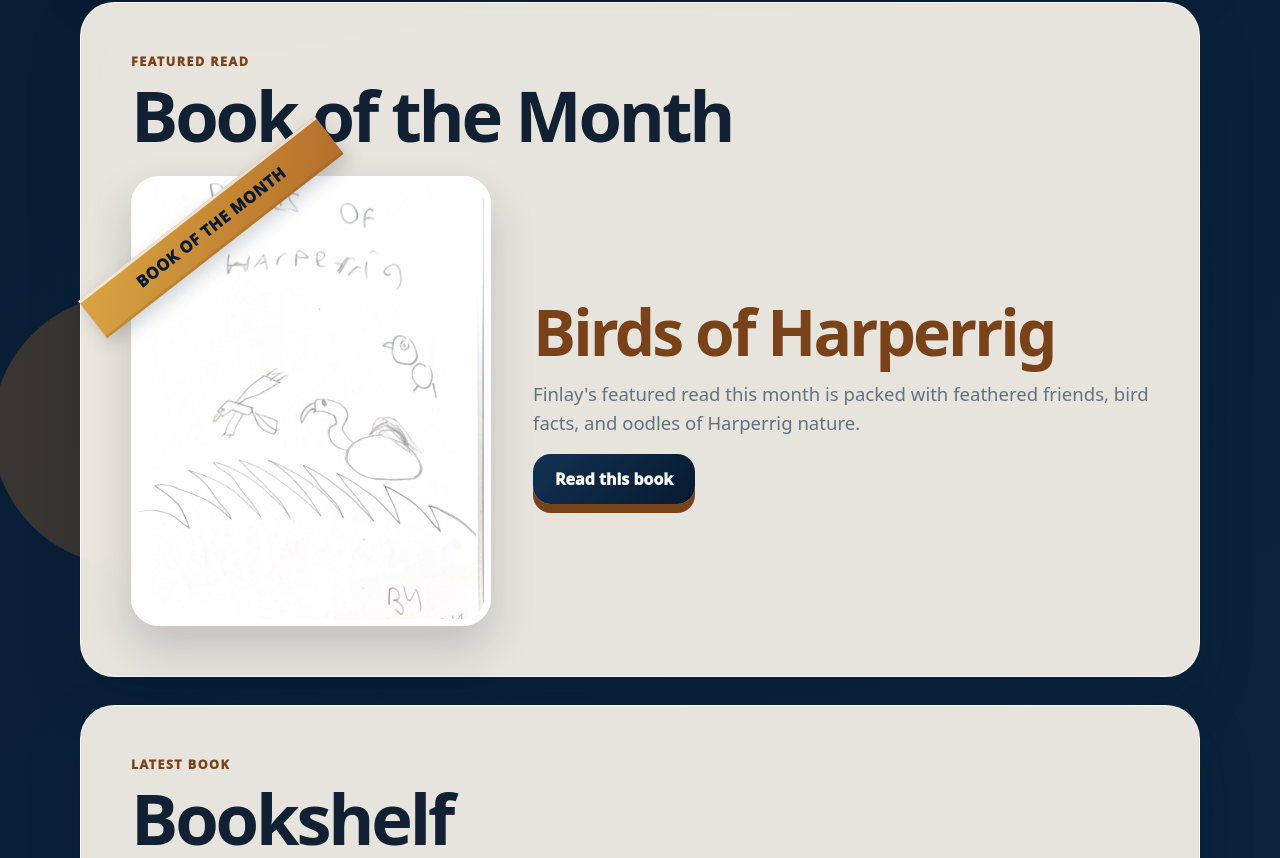
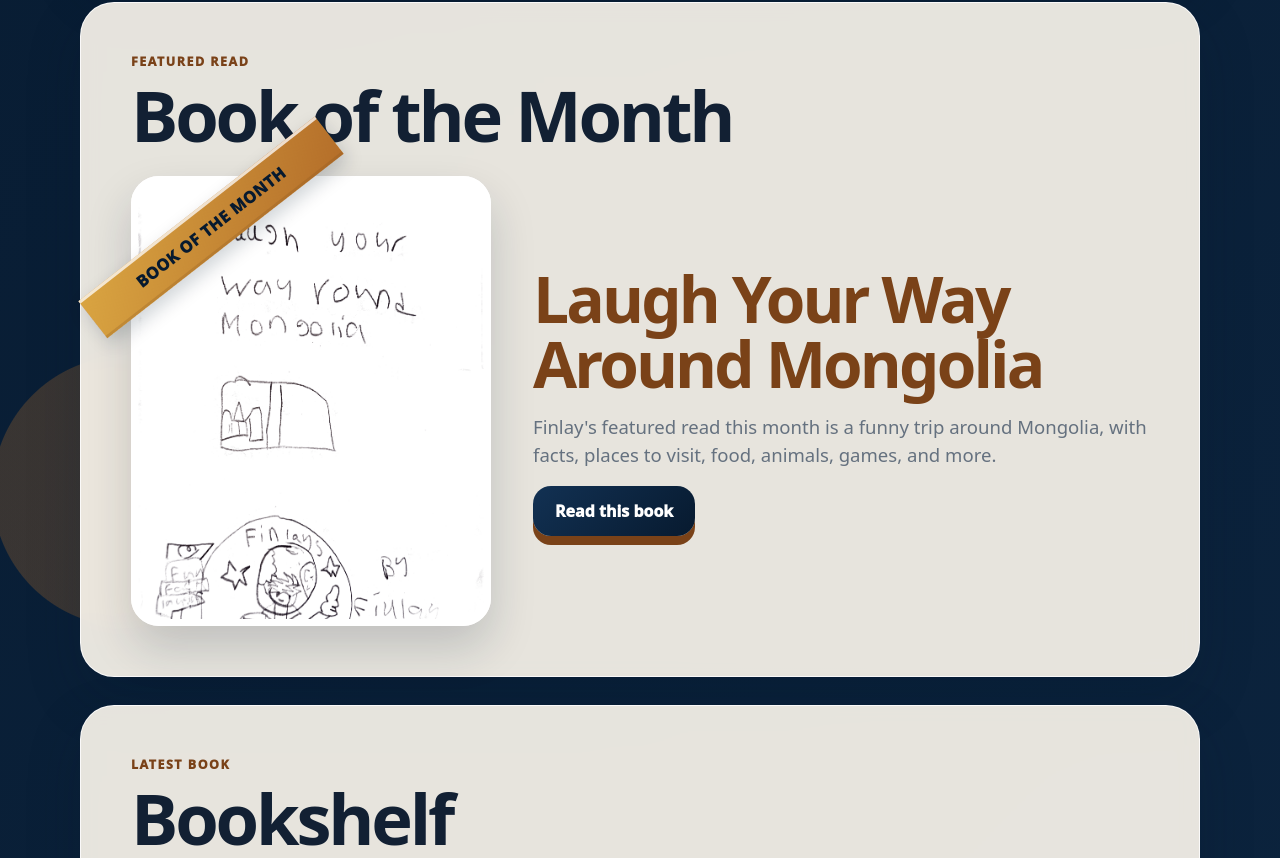
Before and after one commit to Bro4dsword/Finlays-Bookshop, a plain HTML site: page index.html in a window 1280 px wide. Shown: the part 1222-2080 px from the top of the page. Drawn offline with Linux system fonts and the light colour scheme.

Commit message:
Add Mongolia book of the month pages

```diff
--- a/index.html
+++ b/index.html
@@ -255,6 +255,6 @@
     </div>
   </div>
 
-  <script src="library.js?v=book-month-20260717-1"></script>
+  <script src="library.js?v=mongolia-book-month-20260717-1"></script>
 </body>
 </html>
--- a/library.js
+++ b/library.js
@@ -196,19 +196,71 @@ const books = [
       "⚽ Football friend"
     ],
     reviews: []
+  },
+  {
+    title: "Laugh Your Way Around Mongolia",
+    image: "images/laugh-your-way-around-mongolia/cover.png",
+    imageAlt: "Cover for Laugh Your Way Around Mongolia by Finlay",
+    description: "A funny tour around Mongolia with horses, food, facts, games, and Finlay's own adventure-book energy.",
+    facts: [
+      "✨ Written and illustrated by Finlay",
+      "🌍 Funny Mongolia facts",
+      "🐴 Horses, food, and places to visit"
+    ],
+    reviews: []
   }
 ];
 
 const bookOfTheMonth = {
-  title: "Birds of Harperrig",
-  coverImage: "images/birds-of-harperrig.png",
-  coverAlt: "Cover for Birds of Harperrig by Finlay",
-  description: "Finlay's featured read this month is packed with feathered friends, bird facts, and oodles of Harperrig nature.",
+  title: "Laugh Your Way Around Mongolia",
+  coverImage: "images/laugh-your-way-around-mongolia/cover.png",
+  coverAlt: "Cover for Laugh Your Way Around Mongolia by Finlay",
+  description: "Finlay's featured read this month is a funny trip around Mongolia, with facts, places to visit, food, animals, games, and more.",
   badgeText: "Book of the Month",
   readerPages: [
     {
-      image: "images/birds-of-harperrig.png",
-      alt: "Birds of Harperrig front cover"
+      image: "images/laugh-your-way-around-mongolia/cover.png",
+      alt: "Laugh Your Way Around Mongolia front cover"
+    },
+    {
+      image: "images/laugh-your-way-around-mongolia/page-01.png",
+      alt: "Laugh Your Way Around Mongolia page 1"
+    },
+    {
+      image: "images/laugh-your-way-around-mongolia/page-02.png",
+      alt: "Laugh Your Way Around Mongolia page 2"
+    },
+    {
+      image: "images/laugh-your-way-around-mongolia/page-03.png",
+      alt: "Laugh Your Way Around Mongolia page 3"
+    },
+    {
+      image: "images/laugh-your-way-around-mongolia/page-04.png",
+      alt: "Laugh Your Way Around Mongolia page 4"
+    },
+    {
+      image: "images/laugh-your-way-around-mongolia/page-05.png",
+      alt: "Laugh Your Way Around Mongolia page 5"
+    },
+    {
+      image: "images/laugh-your-way-around-mongolia/page-06.png",
+      alt: "Laugh Your Way Around Mongolia page 6"
+    },
+    {
+      image: "images/laugh-your-way-around-mongolia/page-07.png",
+      alt: "Laugh Your Way Around Mongolia page 7"
+    },
+    {
+      image: "images/laugh-your-way-around-mongolia/page-08.png",
+      alt: "Laugh Your Way Around Mongolia page 8"
+    },
+    {
+      image: "images/laugh-your-way-around-mongolia/page-09.png",
+      alt: "Laugh Your Way Around Mongolia page 9"
+    },
+    {
+      image: "images/laugh-your-way-around-mongolia/page-10.png",
+      alt: "Laugh Your Way Around Mongolia page 10"
     }
   ],
   downloadPdf: ""
```
Also changed, not shown: images/laugh-your-way-around-mongolia/cover.png (added), images/laugh-your-way-around-mongolia/page-01.png (added), images/laugh-your-way-around-mongolia/page-02.png (added), images/laugh-your-way-around-mongolia/page-03.png (added), images/laugh-your-way-around-mongolia/page-04.png (added), images/laugh-your-way-around-mongolia/page-05.png (added), images/laugh-your-way-around-mongolia/page-06.png (added), images/laugh-your-way-around-mongolia/page-07.png (added), images/laugh-your-way-around-mongolia/page-08.png (added), images/laugh-your-way-around-mongolia/page-09.png (added), images/laugh-your-way-around-mongolia/page-10.png (added).
